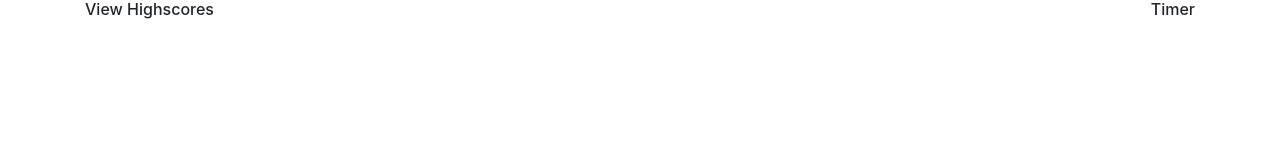
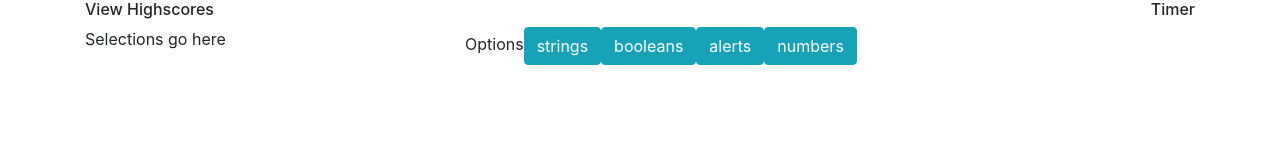
Before and after one commit to bhayes11/code-quiz, a plain HTML site: page index.html in a window 1280 px wide. Both pictures are taken after a click on the button "Start". Drawn offline with nearby package versions, Linux system fonts and the light colour scheme.

Commit message:
added first question buttons

```diff
--- a/index.html
+++ b/index.html
@@ -39,6 +39,12 @@
         </div>
       </div>
     </div>
+    <div class="container">
+      <div class="row">
+        <div class="col-sm-4" id="ques-selections">Selections go here</div>
+        <div class="col-sm-8" id="ques-options">Options</div>
+      </div>
+    </div>
     <script src="script.js"></script>
   </body>
 </html>
--- a/script.js
+++ b/script.js
@@ -1,7 +1,25 @@
 //console.log("hello");
+
 var startRow = document.getElementById("start-page");
 var startButton = document.getElementById("start-btn");
+var quesOptions = document.getElementById("ques-selections");
+var quesOptions = document.getElementById("ques-options");
 
 startButton.addEventListener("click", function () {
   startRow.style.display = "none";
+  renderQuesOptions();
 });
+
+function renderQuesOptions() {
+  var availableChoices = ["strings", "booleans", "alerts", "numbers"];
+
+  for (var i = 0; i < availableChoices.length; i++) {
+    var button = document.createElement("button");
+
+    button.setAttribute("class", "btn btn-info");
+    button.textContent = availableChoices[i];
+    button.setAttribute("data-value", availableChoices[i]);
+
+    quesOptions.append(button);
+  }
+}
```
